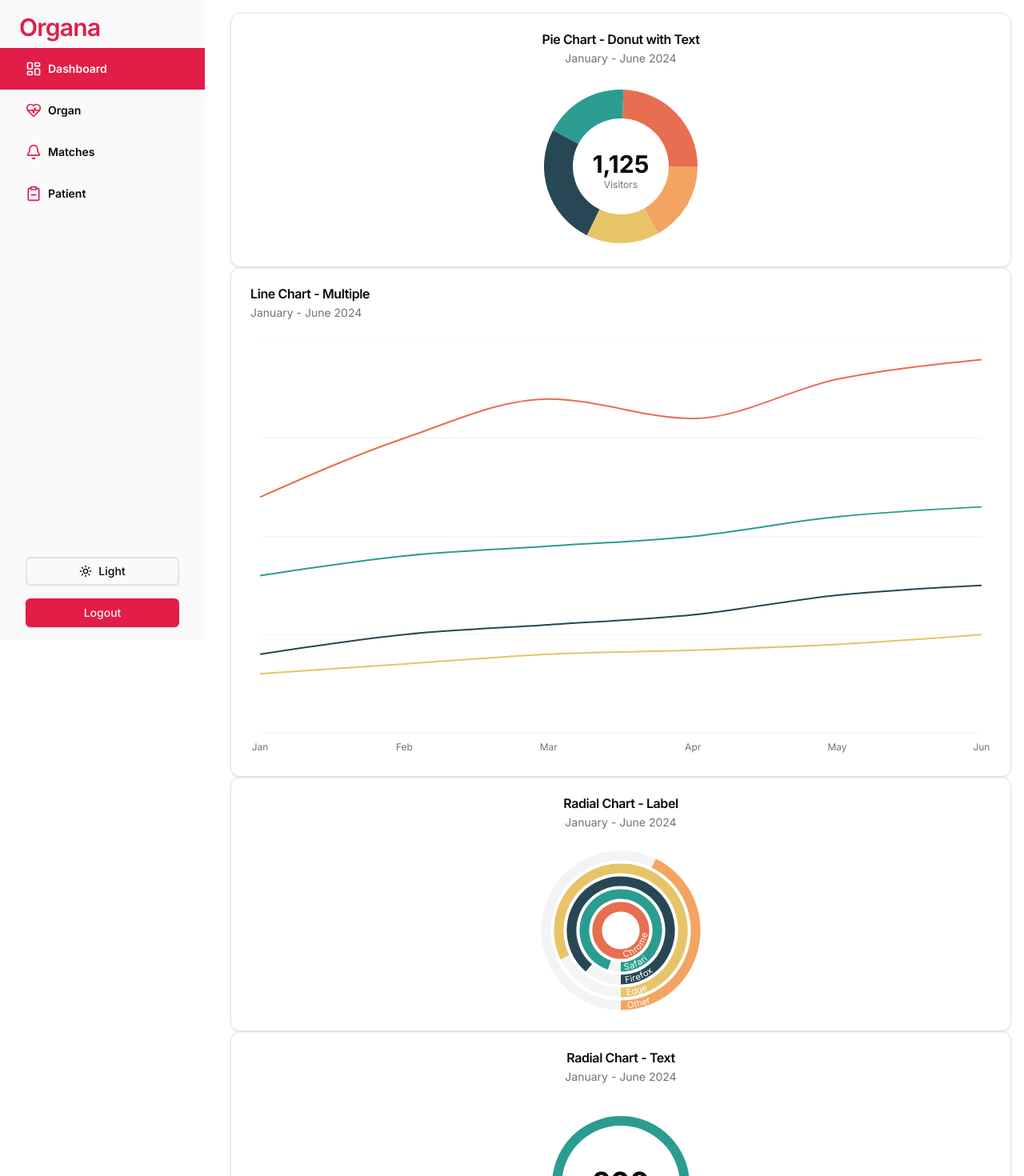
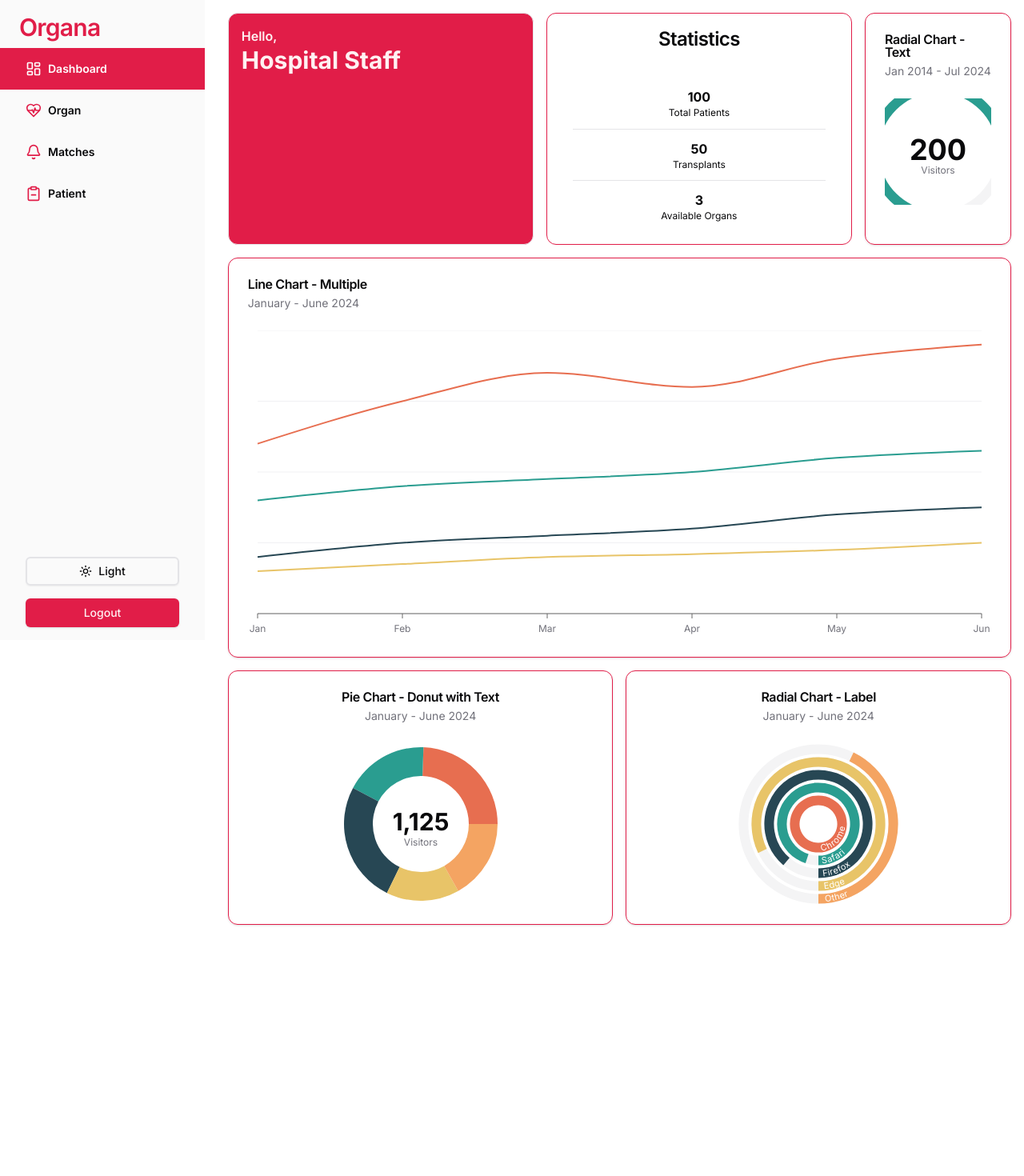
Before and after one commit to msanchariii/organa, a Next.js app in the folder frontend/: page /dashboard in a window 1280 px wide. Shown: the top 1470 px of the page at 80% size. After the commit the page ends 1172 px from the top, so only its background shows below. Built offline with nearby package versions, Linux system fonts and the light colour scheme.

Commit message:
Refactor chart components for improved readability and consistency

```diff
--- a/frontend/src/app/(user)/dashboard/page.tsx
+++ b/frontend/src/app/(user)/dashboard/page.tsx
@@ -2,13 +2,62 @@ import { HlaMatchSuccessRate } from "@/components/charts/HlaMatchSuccessRate";
 import { OperationSuccessRate } from "@/components/charts/OperationSuccessRate";
 import { PatientWaitingByOrganType } from "@/components/charts/PatientWaitingByOrganType";
 import { TransplantCompleted } from "@/components/charts/TransplantCompleted";
+import H3 from "@/components/typography/H3";
+import { Heart } from "lucide-react";
 
 const DashboardPage = () => {
-    return <div>
-        <PatientWaitingByOrganType />
-        <TransplantCompleted />
-        <HlaMatchSuccessRate />
-        <OperationSuccessRate />
-    </div>;
+    return (
+        <div className="space-y-4 pb-4">
+            <div className="grid grid-cols-5 gap-4">
+                <div className="bg-primary text-primary-foreground col-span-2 rounded-xl border p-4">
+                    <h1 className="font-semibold">
+                        Hello, <br />{" "}
+                        <span className="text-3xl font-bold">
+                            Hospital Staff
+                        </span>
+                    </h1>
+                    <p></p>
+                </div>
+                <div className="border-primary col-span-2 space-y-8 rounded-xl border p-4 text-center">
+                    <H3>Statistics</H3>
+                    <div className="divide-y px-4">
+                        <StatComponent title="Total Patients" value="100" />
+                        <StatComponent title="Transplants" value="50" />
+                        <StatComponent title="Available Organs" value="3" />
+                    </div>
+                </div>
+                <OperationSuccessRate />
+            </div>
+            <div className="">
+                <TransplantCompleted />
+            </div>
+            <div className="grid grid-cols-2 gap-4">
+                <PatientWaitingByOrganType />
+                <HlaMatchSuccessRate />
+            </div>
+        </div>
+    );
 };
 export default DashboardPage;
+
+const StatComponent = ({
+    title,
+    value,
+    children,
+}: {
+    title: string;
+    value: string | number;
+    children?: React.ReactNode;
+}) => {
+    return (
+        // <div className="flex w-full cursor-pointer flex-col items-center justify-center p-4 text-center">
+        //     <div>
+        //         <Heart size={32} />
+        //     </div>
+        <div className="flex h-16 w-full cursor-pointer flex-col items-center justify-center p-4 text-center">
+            <p className="mx-auto font-bold">{value}</p>
+            <p className="mx-auto text-xs">{title}</p>
+        </div>
+        // </div>
+    );
+};
--- a/frontend/src/components/charts/HlaMatchSuccessRate.tsx
+++ b/frontend/src/components/charts/HlaMatchSuccessRate.tsx
@@ -1,7 +1,7 @@
-"use client"
+"use client";
 
-import { TrendingUp } from "lucide-react"
-import { LabelList, RadialBar, RadialBarChart } from "recharts"
+import { TrendingUp } from "lucide-react";
+import { LabelList, RadialBar, RadialBarChart } from "recharts";
 
 import {
     Card,
@@ -10,14 +10,13 @@ import {
     CardFooter,
     CardHeader,
     CardTitle,
-} from "@/components/ui/card"
+} from "@/components/ui/card";
 import {
     ChartConfig,
     ChartContainer,
     ChartTooltip,
     ChartTooltipContent,
-} from "@/components/ui/chart"
-
+} from "@/components/ui/chart";
 
 const chartData = [
     { browser: "chrome", visitors: 275, fill: "var(--color-chrome)" },
@@ -25,7 +24,7 @@ const chartData = [
     { browser: "firefox", visitors: 187, fill: "var(--color-firefox)" },
     { browser: "edge", visitors: 173, fill: "var(--color-edge)" },
     { browser: "other", visitors: 90, fill: "var(--color-other)" },
-]
+];
 
 const chartConfig = {
     visitors: {
@@ -51,11 +50,11 @@ const chartConfig = {
         label: "Other",
         color: "hsl(var(--chart-5))",
     },
-} satisfies ChartConfig
+} satisfies ChartConfig;
 
 export function HlaMatchSuccessRate() {
     return (
-        <Card className="flex flex-col bg-transparent h-full w-full">
+        <Card className="border-primary flex h-full w-full flex-col bg-transparent">
             <CardHeader className="items-center pb-0">
                 <CardTitle>Radial Chart - Label</CardTitle>
                 <CardDescription>January - June 2024</CardDescription>
@@ -74,7 +73,12 @@ export function HlaMatchSuccessRate() {
                     >
                         <ChartTooltip
                             cursor={false}
-                            content={<ChartTooltipContent hideLabel nameKey="browser" />}
+                            content={
+                                <ChartTooltipContent
+                                    hideLabel
+                                    nameKey="browser"
+                                />
+                            }
                         />
                         <RadialBar dataKey="visitors" background>
                             <LabelList
@@ -87,7 +91,6 @@ export function HlaMatchSuccessRate() {
                     </RadialBarChart>
                 </ChartContainer>
             </CardContent>
-
         </Card>
-    )
+    );
 }
--- a/frontend/src/components/charts/OperationSuccessRate.tsx
+++ b/frontend/src/components/charts/OperationSuccessRate.tsx
@@ -1,4 +1,4 @@
-"use client"
+"use client";
 
 import {
     Label,
@@ -6,7 +6,7 @@ import {
     PolarRadiusAxis,
     RadialBar,
     RadialBarChart,
-} from "recharts"
+} from "recharts";
 
 import {
     Card,
@@ -14,11 +14,11 @@ import {
     CardDescription,
     CardHeader,
     CardTitle,
-} from "@/components/ui/card"
-import { ChartConfig, ChartContainer } from "@/components/ui/chart"
+} from "@/components/ui/card";
+import { ChartConfig, ChartContainer } from "@/components/ui/chart";
 const chartData = [
     { browser: "safari", visitors: 200, fill: "var(--color-safari)" },
-]
+];
 
 const chartConfig = {
     visitors: {
@@ -28,16 +28,16 @@ const chartConfig = {
         label: "Safari",
         color: "hsl(var(--chart-2))",
     },
-} satisfies ChartConfig
+} satisfies ChartConfig;
 
 export function OperationSuccessRate() {
     return (
-        <Card className="flex flex-col bg-transparent h-full w-full">
-            <CardHeader className="items-center pb-0">
+        <Card className="border-primary flex h-full w-full flex-col bg-transparent">
+            <CardHeader className="items-center">
                 <CardTitle>Radial Chart - Text</CardTitle>
-                <CardDescription>January - June 2024</CardDescription>
+                <CardDescription>Jan 2014 - Jul 2024</CardDescription>
             </CardHeader>
-            <CardContent className="flex-1 pb-0">
+            <CardContent className="flex-1">
                 <ChartContainer
                     config={chartConfig}
                     className="mx-auto aspect-square max-h-[250px]"
@@ -56,11 +56,23 @@ export function OperationSuccessRate() {
                             className="first:fill-muted last:fill-background"
                             polarRadius={[86, 74]}
                         />
-                        <RadialBar dataKey="visitors" background cornerRadius={10} />
-                        <PolarRadiusAxis tick={false} tickLine={false} axisLine={false}>
+                        <RadialBar
+                            dataKey="visitors"
+                            background
+                            cornerRadius={10}
+                        />
+                        <PolarRadiusAxis
+                            tick={false}
+                            tickLine={false}
+                            axisLine={false}
+                        >
                             <Label
                                 content={({ viewBox }) => {
-                                    if (viewBox && "cx" in viewBox && "cy" in viewBox) {
+                                    if (
+                                        viewBox &&
+                                        "cx" in viewBox &&
+                                        "cy" in viewBox
+                                    ) {
                                         return (
                                             <text
                                                 x={viewBox.cx}
@@ -83,7 +95,7 @@ export function OperationSuccessRate() {
                                                     Visitors
                                                 </tspan>
                                             </text>
-                                        )
+                                        );
                                     }
                                 }}
                             />
@@ -91,7 +103,6 @@ export function OperationSuccessRate() {
                     </RadialBarChart>
                 </ChartContainer>
             </CardContent>
-
         </Card>
-    )
+    );
 }
--- a/frontend/src/components/charts/PatientWaitingByOrganType.tsx
+++ b/frontend/src/components/charts/PatientWaitingByOrganType.tsx
@@ -1,8 +1,8 @@
-"use client"
+"use client";
 
-import * as React from "react"
-import { TrendingUp } from "lucide-react"
-import { Label, Pie, PieChart } from "recharts"
+import * as React from "react";
+import { TrendingUp } from "lucide-react";
+import { Label, Pie, PieChart } from "recharts";
 
 import {
     Card,
@@ -11,22 +11,20 @@ import {
     CardFooter,
     CardHeader,
     CardTitle,
-} from "@/components/ui/card"
+} from "@/components/ui/card";
 import {
     ChartConfig,
     ChartContainer,
     ChartTooltip,
     ChartTooltipContent,
-} from "@/components/ui/chart"
+} from "@/components/ui/chart";
 const chartData = [
     { browser: "chrome", visitors: 275, fill: "var(--color-chrome)" },
     { browser: "safari", visitors: 200, fill: "var(--color-safari)" },
     { browser: "firefox", visitors: 287, fill: "var(--color-firefox)" },
     { browser: "edge", visitors: 173, fill: "var(--color-edge)" },
     { browser: "other", visitors: 190, fill: "var(--color-other)" },
-]
-
-
+];
 
 const chartConfig = {
     visitors: {
@@ -52,7 +50,7 @@ const chartConfig = {
         label: "Other",
         color: "hsl(var(--chart-5))",
     },
-} satisfies ChartConfig
+} satisfies ChartConfig;
 
 // const chartConfig = {
 //     kidney: { label: "Kidney", color: "hsl(var(--chart-1))" },
@@ -61,7 +59,8 @@ const chartConfig = {
 //     lungs: { label: "Lungs", color: "hsl(var(--chart-4))" },
 // } satisfies ChartConfig;
 
-{/* <ChartContainer config={chartConfig}>
+{
+    /* <ChartContainer config={chartConfig}>
           <LineChart data={chartData} width={600} height={300} margin={{ left: 20, right: 20 }}>
             <CartesianGrid strokeDasharray="3 3" />
             <XAxis dataKey="month" />
@@ -73,15 +72,16 @@ const chartConfig = {
             <Line type="monotone" dataKey="heart" stroke="var(--color-heart)" strokeWidth={2} />
             <Line type="monotone" dataKey="lungs" stroke="var(--color-lungs)" strokeWidth={2} />
           </LineChart>
-        </ChartContainer> */}
+        </ChartContainer> */
+}
 
 export function PatientWaitingByOrganType() {
     const totalVisitors = React.useMemo(() => {
-        return chartData.reduce((acc, curr) => acc + curr.visitors, 0)
-    }, [])
+        return chartData.reduce((acc, curr) => acc + curr.visitors, 0);
+    }, []);
 
     return (
-        <Card className="flex flex-col bg-transparent h-full w-full">
+        <Card className="border-primary flex h-full w-full flex-col bg-transparent">
             <CardHeader className="items-center pb-0">
                 <CardTitle>Pie Chart - Donut with Text</CardTitle>
                 <CardDescription>January - June 2024</CardDescription>
@@ -105,7 +105,11 @@ export function PatientWaitingByOrganType() {
                         >
                             <Label
                                 content={({ viewBox }) => {
-                                    if (viewBox && "cx" in viewBox && "cy" in viewBox) {
+                                    if (
+                                        viewBox &&
+                                        "cx" in viewBox &&
+                                        "cy" in viewBox
+                                    ) {
                                         return (
                                             <text
                                                 x={viewBox.cx}
@@ -128,7 +132,7 @@ export function PatientWaitingByOrganType() {
                                                     Visitors
                                                 </tspan>
                                             </text>
-                                        )
+                                        );
                                     }
                                 }}
                             />
@@ -136,7 +140,6 @@ export function PatientWaitingByOrganType() {
                     </PieChart>
                 </ChartContainer>
             </CardContent>
-
         </Card>
-    )
+    );
 }
--- a/frontend/src/components/charts/TransplantCompleted.tsx
+++ b/frontend/src/components/charts/TransplantCompleted.tsx
@@ -1,8 +1,8 @@
 // TransplantCompleted
-"use client"
+"use client";
 
-import { TrendingUp } from "lucide-react"
-import { CartesianGrid, Line, LineChart, XAxis } from "recharts"
+import { TrendingUp } from "lucide-react";
+import { CartesianGrid, Line, LineChart, XAxis } from "recharts";
 
 import {
     Card,
@@ -11,13 +11,13 @@ import {
     CardFooter,
     CardHeader,
     CardTitle,
-} from "@/components/ui/card"
+} from "@/components/ui/card";
 import {
     ChartConfig,
     ChartContainer,
     ChartTooltip,
     ChartTooltipContent,
-} from "@/components/ui/chart"
+} from "@/components/ui/chart";
 // const chartData = [
 //     { month: "January", desktop: 186, mobile: 80 },
 //     { month: "February", desktop: 305, mobile: 200 },
@@ -55,13 +55,13 @@ const chartConfig = {
 
 export function TransplantCompleted() {
     return (
-        <Card className="bg-transparent h-full w-full">
+        <Card className="border-primary h-full w-full bg-transparent">
             <CardHeader>
                 <CardTitle>Line Chart - Multiple</CardTitle>
                 <CardDescription>January - June 2024</CardDescription>
             </CardHeader>
             <CardContent>
-                <ChartContainer config={chartConfig}>
+                <ChartContainer config={chartConfig} className="h-96 w-full">
                     <LineChart
                         accessibilityLayer
                         data={chartData}
@@ -73,12 +73,15 @@ export function TransplantCompleted() {
                         <CartesianGrid vertical={false} />
                         <XAxis
                             dataKey="month"
-                            tickLine={false}
-                            axisLine={false}
+                            tickLine={true}
+                            axisLine={true}
                             tickMargin={8}
                             tickFormatter={(value) => value.slice(0, 3)}
                         />
-                        <ChartTooltip cursor={false} content={<ChartTooltipContent />} />
+                        <ChartTooltip
+                            cursor={false}
+                            content={<ChartTooltipContent />}
+                        />
                         <Line
                             dataKey="kidney"
                             type="monotone"
@@ -107,11 +110,9 @@ export function TransplantCompleted() {
                             strokeWidth={2}
                             dot={false}
                         />
-
                     </LineChart>
                 </ChartContainer>
             </CardContent>
-
         </Card>
-    )
+    );
 }
--- a/frontend/src/components/forms/OrganForm.tsx
+++ b/frontend/src/components/forms/OrganForm.tsx
@@ -1,18 +1,18 @@
 "use client";
 import { z } from "zod";
 import { zodResolver } from "@hookform/resolvers/zod";
-import { Controller, useForm } from "react-hook-form";
+import { useForm } from "react-hook-form";
 import { Button } from "@/components/ui/button";
 import {
     Form,
     FormControl,
-    FormDescription,
+    // FormDescription,
     FormField,
     FormItem,
     FormLabel,
     FormMessage,
 } from "@/components/ui/form";
-import { format } from "date-fns";
+// import { format } from "date-fns";
 
 import { Input } from "@/components/ui/input";
 import {
@@ -22,11 +22,7 @@ import {
     SelectTrigger,
     SelectValue,
 } from "@/components/ui/select";
-import { Slider } from "../ui/slider";
 import { Textarea } from "../ui/textarea";
-import { Popover, PopoverContent, PopoverTrigger } from "../ui/popover";
-import { CalendarIcon } from "lucide-react";
-import { Calendar } from "../ui/calendar";
 import H2 from "../typography/H2";
 
 const organSchema = z.object({
@@ -53,10 +49,7 @@ const organSchema = z.object({
 
     // Organ Condition
     organSize: z.string().optional(),
-    organConditionRating: z
-        .enum(["Excellent", "Good", "Fair", "Poor"])
-    ,
-
+    organConditionRating: z.enum(["Excellent", "Good", "Fair", "Poor"]),
     // HLA Typing
     hlaTest: z
         .object({
@@ -332,8 +325,6 @@ const OrganForm = () => {
                             </FormItem>
                         )}
                     />
-
-
                 </div>
                 {/* hla test */}
                 <div className="grid grid-cols-5 gap-4">
@@ -434,7 +425,6 @@ const OrganForm = () => {
     viralTestingStatus: z.enum(["Negative", "Positive", "Pending"]).optional(),
     organBiopsyResults: z.string().optional(), */}
 
-
                 <H2>Location Details</H2>
                 <div className="grid grid-cols-2 gap-4">
                     {/* donor hospital */}
@@ -445,7 +435,10 @@ const OrganForm = () => {
                             <FormItem>
                                 <FormLabel>Donor Hospital</FormLabel>
                                 <FormControl>
-                                    <Input placeholder="St. Mary's Hospital" {...field} />
+                                    <Input
+                                        placeholder="St. Mary's Hospital"
+                                        {...field}
+                                    />
                                 </FormControl>
                                 <FormMessage />
                             </FormItem>
@@ -460,18 +453,19 @@ const OrganForm = () => {
                             <FormItem>
                                 <FormLabel>Current Location</FormLabel>
                                 <FormControl>
-                                    <Input placeholder="St. Mary's Hospital" {...field} />
+                                    <Input
+                                        placeholder="St. Mary's Hospital"
+                                        {...field}
+                                    />
                                 </FormControl>
                                 <FormMessage />
                             </FormItem>
                         )}
                     />
-
-
                 </div>
 
                 <H2>Additional Information</H2>
-                <div className="grid grid-cols-3 gap-4">
+                {/* <div className="grid grid-cols-3 gap-4"> */}
                 {/* medical history */}
                 <FormField
                     control={form.control}
@@ -537,7 +531,8 @@ const OrganForm = () => {
                         </FormItem>
                     )}
                 />
-                </div>
+                {/* </div> */}
+                <Button type="submit">Submit</Button>
             </form>
         </Form>
     );
```
Lines whose indentation alone changed are shown as unchanged.
